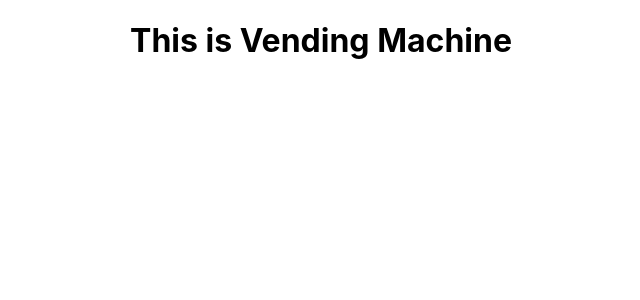
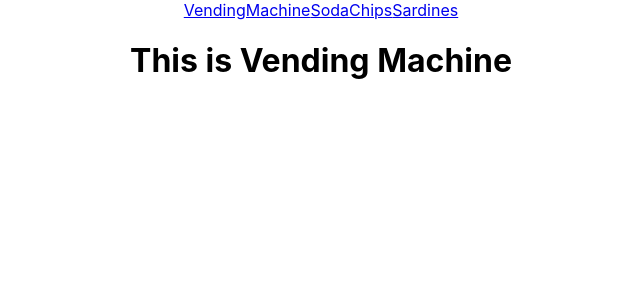
Before and after one commit to Cashley112/vending-machine-react-router, a React (Create React App) app: page / in a window 1280 px wide. Shown: the top 300 px of the page, without its empty margins (319-959 px from the left). Built offline with nearby package versions, Linux system fonts and the light colour scheme.

Commit message:
added in navlinks

```diff
--- a/src/App.js
+++ b/src/App.js
@@ -8,6 +8,12 @@ import VendingMachine from './VendingMachine';
 function App() {
   return (
     <div className="App">
+      <nav>
+        <NavLink exact activeClassName='active-link' to="/">VendingMachine</NavLink>
+        <NavLink exact activeClassName='active-link' to="/soda">Soda</NavLink>
+        <NavLink exact activeClassName='active-link' to="/chips">Chips</NavLink>
+        <NavLink exact activeClassName='active-link' to="/sardines">Sardines</NavLink>
+      </nav>
       <Switch>
         <Route exact path ='/' component={VendingMachine} />
         <Route exact path ='/soda' component={Soda} />
```
